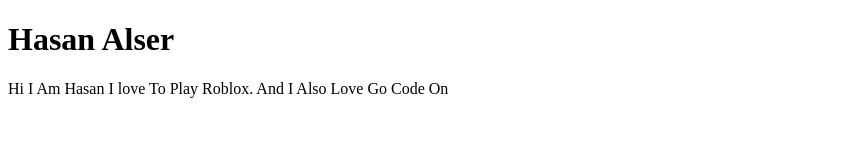
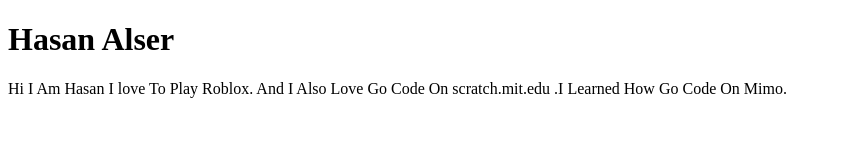
Before and after one commit to mealserH/mealserH.github.io, a plain HTML site: page index.html in a window 1280 px wide. Shown: the whole page, without its empty margins (0-841 px from the left). Drawn offline with Linux system fonts and the light colour scheme.

Commit message:
Update index.html

```diff
--- a/index.html
+++ b/index.html
@@ -4,4 +4,4 @@
 <head>
 <title>Hasan Alser</title>
 <h1>Hasan Alser</h1>
-<p>Hi I Am Hasan I love To Play Roblox. And I Also Love Go Code On <a href="scratch.mit.edu/create>Scratch</a>I Learned How Go Code On Mimo.<br>
+<p>Hi I Am Hasan I love To Play Roblox. And I Also Love Go Code On scratch.mit.edu .I Learned How Go Code On Mimo.</p>
```
